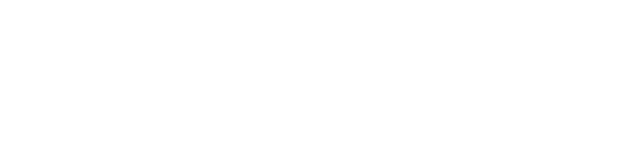
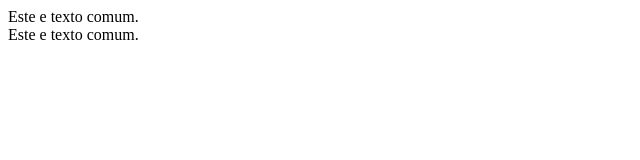
Before and after one commit to Devsgeeknerd/cla-arv-dir-arv-dir-arq-win-fun-par-des-bas, a plain HTML site: page index.html in a window 1280 px wide. Shown: the whole page, without its empty margins (0-640 px from the left). Drawn offline with Linux system fonts and the light colour scheme.

Commit message:
add conteudo as divs

```diff
--- a/index.html
+++ b/index.html
@@ -5,7 +5,7 @@
         <link rel="stylesheet" href="">
     </head>
     <body>
-        <div class="texto"></div>
-        <div class="texto"></div>
+        <div class="texto">Este e texto comum.</div>
+        <div class="texto">Este e texto comum.</div>
     </body>
 </html>
```
